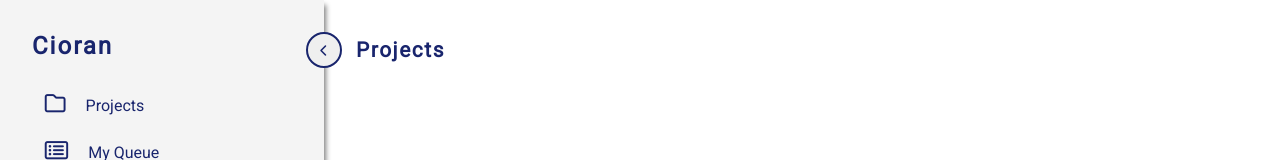
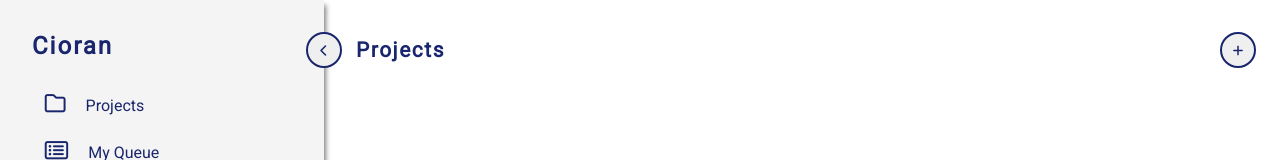
Before and after one commit to gmarcusmartinez/Cioran-Mono, a React (Create React App) app in the folder client/: page /dash/projects in a window 1280 px wide. Shown: the top 160 px of the page. Built offline with nearby package versions, Linux system fonts and the light colour scheme.

Commit message:
setState tests for displayAddProject passed todo: AddProject component

```diff
--- a/client/src/components/Dash/Dash.js
+++ b/client/src/components/Dash/Dash.js
@@ -33,7 +33,7 @@ const Dash = () => {
       <div data-test="sidebar-section" className="sidebar-section">
         <Sidebar links={links} />
       </div>
-      <div data-test="content-section">
+      <div data-test="content-section" className="content-section">
         <Switch>
           <Route path="/dash/projects" component={Projects} />
         </Switch>
--- a/client/src/components/Dash/Dash.scss
+++ b/client/src/components/Dash/Dash.scss
@@ -2,6 +2,6 @@
   height: 100vh;
   display: flex;
   .content-section {
-    margin-left: 260px;
+    width: 100%;
   }
 }
--- a/client/src/components/Projects/Project.scss
+++ b/client/src/components/Projects/Project.scss
@@ -1,4 +1,6 @@
 .projects {
+  .header-area {
+    display: flex;
     h2 {
       margin-left: 2rem;
       margin-top: 38px;
@@ -6,4 +8,27 @@
       font-size: 1.3rem;
       letter-spacing: 0.1rem;
     }
+    button {
+      margin-left: auto;
+      margin-top: 32px;
+      margin-right: 24px;
+      height: 36px;
+      width: 36px;
+      border: 2px solid #19256d;
+      border-radius: 50%;
+      color: #19256d;
+      outline: none;
+
+      i {
+        font-size: 0.75rem;
       }
+      transition: background;
+      transition-duration: 0.25s;
+      transition-timing-function: ease-in-out;
+      &:hover {
+        background-color: #19256d;
+        color: #fff;
+      }
+    }
+  }
+}
--- a/client/src/components/Projects/Projects.js
+++ b/client/src/components/Projects/Projects.js
@@ -1,9 +1,19 @@
 import React from "react";
 
 const Projects = () => {
+  const [displayAddProject, setDisplayAddProject] = React.useState(false);
+
   return (
     <div className="projects" data-test="component-projects">
-      <h2>Projects</h2>
+      <div className="header-area">
+        <h2>Projects</h2>
+        <button
+          data-test="add-project-btn"
+          onClick={() => setDisplayAddProject(!displayAddProject)}
+        >
+          <i className="fas fa-plus"></i>
+        </button>
+      </div>
     </div>
   );
 };
--- a/client/src/components/Sidebar/Sidebar.js
+++ b/client/src/components/Sidebar/Sidebar.js
@@ -25,7 +25,9 @@ const Sidebar = ({ links }) => {
         className="display-sidebar"
         onClick={() => setDisplaySidebar(!displaySidebar)}
       >
-        <i className="fas fa-chevron-left"></i>
+        <i
+          className={`fas fa-chevron-${displaySidebar ? "left" : "right"}`}
+        ></i>
       </button>
       <ul>{lis}</ul>
     </div>
```
Also changed, not shown: 1 other file (tests, documents, lock files or other folders). Lines whose indentation alone changed are shown as unchanged.
